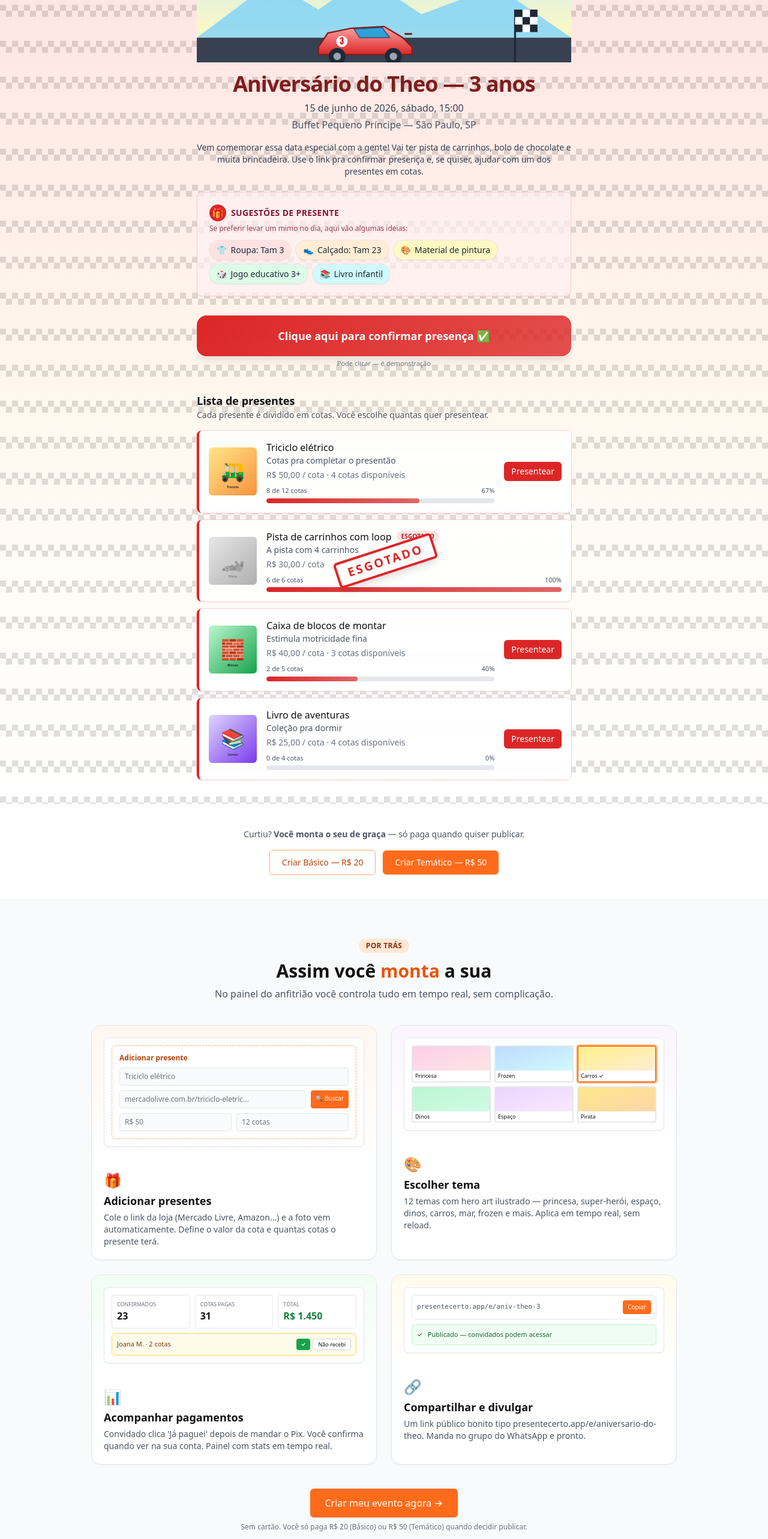
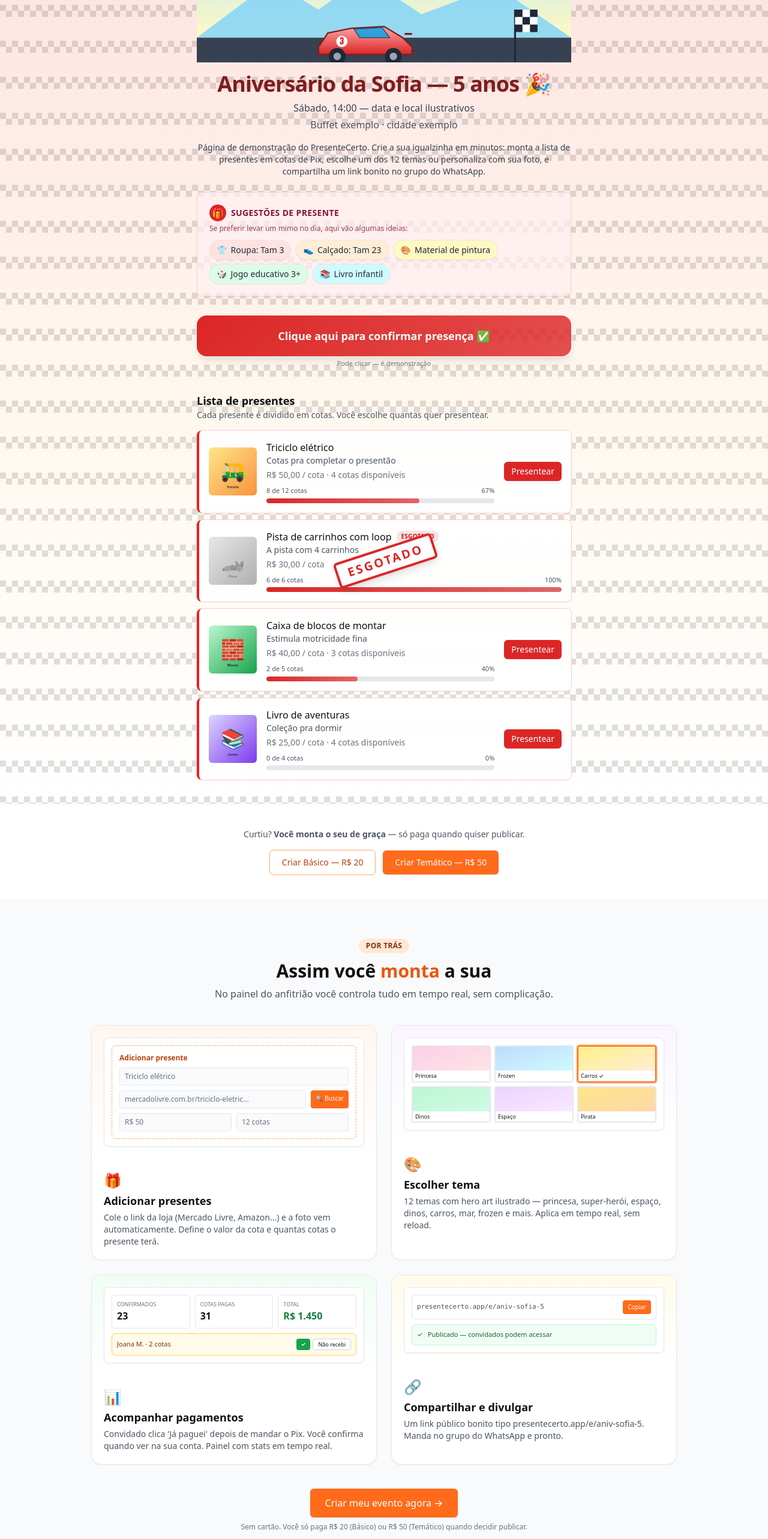
Before and after one commit to danilopmaciel/presentecerto, a Next.js app: page /exemplo in a window 1280 px wide. Shown: the part 840-3406 px from the top of the page at 60% size. Built offline with nearby package versions, Linux system fonts and the light colour scheme.

Commit message:
fix: bug critico no painel do evento (buffetItems nao declarado) + genericiza pagina /exemplo

```diff
--- a/src/app/(host)/app/eventos/[id]/page.tsx
+++ b/src/app/(host)/app/eventos/[id]/page.tsx
@@ -73,6 +73,7 @@ export default async function EventDetailPage({
 
   const giftTitleById = new Map((gifts ?? []).map((g) => [g.id, g.title]));
   const giftKindById = new Map((gifts ?? []).map((g) => [g.id, g.kind ?? 'gift']));
+  const buffetItems = (gifts ?? []).filter((g) => g.kind === 'buffet');
   const buffetPurchases = (purchases ?? []).filter(
     (p) => giftKindById.get(p.gift_item_id) === 'buffet' && p.status === 'paid'
   );
--- a/src/app/(public)/exemplo/page.tsx
+++ b/src/app/(public)/exemplo/page.tsx
@@ -4,11 +4,11 @@ import { DemoEventPreview } from './DemoEventPreview';
 export const dynamic = 'force-static';
 
 const DEMO_EVENT = {
-  title: 'Aniversário do Theo — 3 anos',
+  title: 'Aniversário da Sofia — 5 anos 🎉',
   description:
-    'Vem comemorar essa data especial com a gente! Vai ter pista de carrinhos, bolo de chocolate e muita brincadeira. Use o link pra confirmar presença e, se quiser, ajudar com um dos presentes em cotas.',
-  starts_at_label: '15 de junho de 2026, sábado, 15:00',
-  location_text: 'Buffet Pequeno Príncipe — São Paulo, SP'
+    'Página de demonstração do PresenteCerto. Crie a sua igualzinha em minutos: monta a lista de presentes em cotas de Pix, escolhe um dos 12 temas ou personaliza com sua foto, e compartilha um link bonito no grupo do WhatsApp.',
+  starts_at_label: 'Sábado, 14:00 — data e local ilustrativos',
+  location_text: 'Buffet exemplo · cidade exemplo'
 };
 
 // SVGs inline em data: URI — não dependem de CDN externa, sempre renderizam.
@@ -315,13 +315,13 @@ export default function ExamplePage() {
             <MockCard
               title="Compartilhar e divulgar"
               icon="🔗"
-              body="Um link público bonito tipo presentecerto.app/e/aniversario-do-theo. Manda no grupo do WhatsApp e pronto."
+              body="Um link público bonito tipo presentecerto.app/e/aniv-sofia-5. Manda no grupo do WhatsApp e pronto."
               previewBg="from-amber-50 to-white"
             >
               <div className="space-y-2">
                 <div className="flex items-center gap-2 rounded-md border border-gray-200 bg-white p-2">
                   <div className="flex-1 truncate font-mono text-[11px] text-gray-600">
-                    presentecerto.app/e/aniv-theo-3
+                    presentecerto.app/e/aniv-sofia-5
                   </div>
                   <span className="rounded bg-brand-500 px-2 py-1 text-[10px] font-medium text-white">
                     Copiar
```
Also changed, not shown: 1 other file (tests, documents, lock files or other folders).
